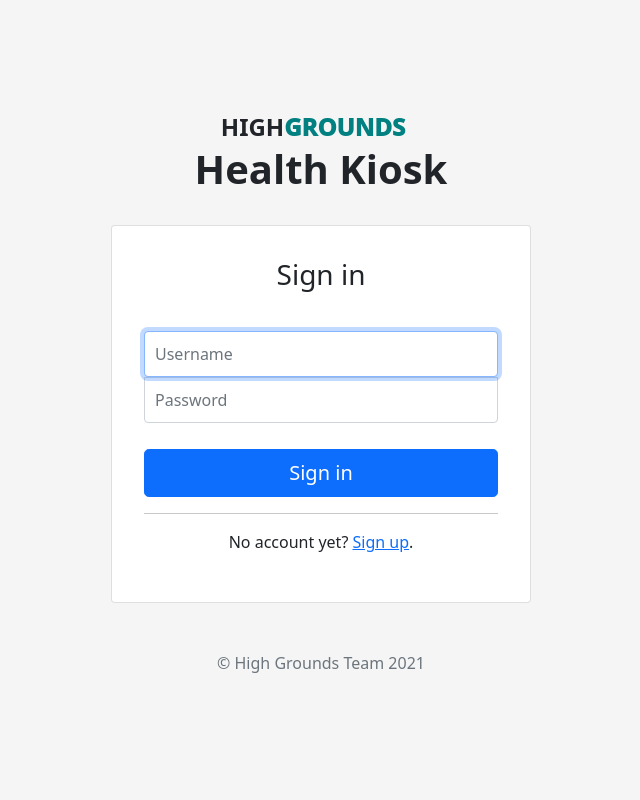
After one commit to paucabral/devops-midterm-webapp, a Flask app: page /login in a window 1280 px wide. The commit adds this page. Shown: the whole page, without its empty margins (319-959 px from the left). Run offline with Flask 2, Linux system fonts and the light colour scheme; some libraries are stand-ins or nearby versions.

Commit message:
Connected login page to API. No redirections yet.

```diff
--- /dev/null
+++ b/api.py
@@ -0,0 +1,16 @@
+from requests import get, post
+import json
+
+from requests.api import request
+
+
+ENDPOINT = "http://localhost:5000"
+
+
+def login(username, password):
+    route = "api/login"
+    query = "{}/{}".format(ENDPOINT, route)
+    body = {"username": username, "password": password}
+    response = post(query, json=body)
+
+    return response.json()
--- a/app.py
+++ b/app.py
@@ -1,4 +1,5 @@
 from flask import Flask, redirect, url_for, render_template, request
+from api import login as loginAPI
 
 app = Flask(__name__)
 
@@ -8,5 +9,31 @@ def index():
     return render_template('index.html')
 
 
+@app.route("/register", methods=['GET'])
+def registration():
+    return render_template('registration.html')
+
+
+@app.route("/login", methods=['GET', 'POST'])
+def login():
+    if request.method == 'GET':
+        return render_template('login.html')
+    elif request.method == 'POST':
+        username = request.form.get('username')
+        password = request.form.get('password')
+        response = loginAPI(username, password)
+
+        if "message" in response.keys():
+            message = response['message']
+            return render_template('login.html', message=message)
+        else:
+            return redirect('/login')
+
+
+@app.route("/home", methods=['GET'])
+def home():
+    return render_template('home.html')
+
+
 if __name__ == '__main__':
     app.run(debug=True, host='0.0.0.0', port=5050)
--- a/static/css/style.css
+++ b/static/css/style.css
@@ -8,14 +8,14 @@ html {
 }
 
 #indexBody {
-  min-height: 100vh;
+  min-height: 101vh;
   background: linear-gradient(to bottom, rgba(0, 0, 0, 0.8), rgba(0, 0, 0, 0.8)),
     url("../img/bg.jpg") center no-repeat;
   background-size: cover;
 }
 
 #differential-diagnosis {
-  min-height: 100vh;
+  min-height: 101vh;
   background: linear-gradient(
       to right,
       rgba(22, 63, 151, 0.6),
@@ -26,7 +26,7 @@ html {
 }
 
 #recommendations {
-  min-height: 100vh;
+  min-height: 101vh;
   background: linear-gradient(
       to right,
       rgba(0, 0, 0, 0.8),
@@ -37,7 +37,7 @@ html {
 }
 
 #nearby-hospitals {
-  min-height: 100vh;
+  min-height: 101vh;
   background: linear-gradient(
       to right,
       rgba(139, 32, 68, 0.6),
@@ -48,7 +48,7 @@ html {
 }
 
 #developers {
-  min-height: 100vh;
+  min-height: 101vh;
   background: linear-gradient(to bottom, rgba(0, 0, 0, 0.8), rgba(0, 0, 0, 0.6)),
     url("../img/dev.jpg") center no-repeat;
   background-size: cover;
@@ -239,6 +239,61 @@ ol {
   font-size: 1.4em;
 }
 
+.sign-in-body {
+  min-height: 100vh;
+  display: -ms-flexbox;
+  display: -webkit-box;
+  display: flex;
+  -ms-flex-align: center;
+  -ms-flex-pack: center;
+  -webkit-box-align: center;
+  align-items: center;
+  -webkit-box-pack: center;
+  justify-content: center;
+  padding-top: 40px;
+  padding-bottom: 40px;
+  background-color: #f5f5f5;
+  text-align: center;
+}
+
+.card-signin {
+  padding: 2em;
+}
+
+.login-message-danger {
+  background-color: rgb(255, 0, 0, 0.1);
+}
+
+.form-signin {
+  width: 100%;
+  max-width: 450px;
+  padding: 15px;
+  margin: 0 auto;
+}
+.form-signin .checkbox {
+  font-weight: 400;
+}
+.form-signin .form-control {
+  position: relative;
+  box-sizing: border-box;
+  height: auto;
+  padding: 10px;
+  font-size: 16px;
+}
+.form-signin .form-control:focus {
+  z-index: 2;
+}
+.form-signin input[type="email"] {
+  margin-bottom: -1px;
+  border-bottom-right-radius: 0;
+  border-bottom-left-radius: 0;
+}
+.form-signin input[type="password"] {
+  margin-bottom: 10px;
+  border-top-left-radius: 0;
+  border-top-right-radius: 0;
+}
+
 @media screen and (max-width: 450px) {
   .row {
     margin-right: 0 !important;
--- a/templates/index.html
+++ b/templates/index.html
@@ -43,6 +43,9 @@
                         aria-hidden="true"></i> Home</a></li>
                   <li><a href="#developers" class="nav-item nav-link" style="color: #eee;"><i class="fa fa-user fa-3"
                         aria-hidden="true"></i> Developers</a></li>
+                  <li>
+                    <a href="/login" class="btn btn-outline-info text-white" style="font-weight: bold;">Sign In</a>
+                  </li>
                 </ul>
               </div>
             </div>
--- /dev/null
+++ b/templates/login.html
@@ -0,0 +1,72 @@
+<!DOCTYPE html>
+<html>
+
+<head>
+  <meta charset='utf-8' />
+  <meta name='viewport' content='width=device-width, initial-scale=1' />
+  <title>High Grounds Health Kiosk</title>
+  <!-- Font Awesome -->
+  <link rel="stylesheet" href="https://pro.fontawesome.com/releases/v5.10.0/css/all.css"
+    integrity="sha384-AYmEC3Yw5cVb3ZcuHtOA93w35dYTsvhLPVnYs9eStHfGJvOvKxVfELGroGkvsg+p" crossorigin="anonymous" />
+  <!-- End Font Awesome -->
+  <!-- BootStrap 5.1 -->
+  <link href="https://cdn.jsdelivr.net/npm/bootstrap@5.1.3/dist/css/bootstrap.min.css" rel="stylesheet"
+    integrity="sha384-1BmE4kWBq78iYhFldvKuhfTAU6auU8tT94WrHftjDbrCEXSU1oBoqyl2QvZ6jIW3" crossorigin="anonymous">
+  <script src="https://cdn.jsdelivr.net/npm/@popperjs/core@2.10.2/dist/umd/popper.min.js"
+    integrity="sha384-7+zCNj/IqJ95wo16oMtfsKbZ9ccEh31eOz1HGyDuCQ6wgnyJNSYdrPa03rtR1zdB"
+    crossorigin="anonymous"></script>
+  <script src="https://cdn.jsdelivr.net/npm/bootstrap@5.1.3/dist/js/bootstrap.min.js"
+    integrity="sha384-QJHtvGhmr9XOIpI6YVutG+2QOK9T+ZnN4kzFN1RtK3zEFEIsxhlmWl5/YESvpZ13"
+    crossorigin="anonymous"></script>
+  <!-- End BootStrap 5.1 -->
+  <!-- JQuery -->
+  <script src="https://ajax.googleapis.com/ajax/libs/jquery/3.5.1/jquery.min.js"></script>
+  <!-- Additional BootStrap JS -->
+  <script src="https://stackpath.bootstrapcdn.com/bootstrap/4.3.1/js/bootstrap.min.js"
+    integrity="sha384-JjSmVgyd0p3pXB1rRibZUAYoIIy6OrQ6VrjIEaFf/nJGzIxFDsf4x0xIM+B07jRM"
+    crossorigin="anonymous"></script>
+  <link rel="stylesheet" href="../static/css/style.css" />
+  <script src="../static/js/index.js"></script>
+  <link rel="canonical" href="https://getbootstrap.com/docs/4.0/examples/sign-in/">
+</head>
+
+<body>
+  <div class="sign-in-body container-fluid">
+    <form class="form-signin" method="POST">
+      <!-- <img class="mb-4" src="https://getbootstrap.com/docs/4.0/assets/brand/bootstrap-solid.svg" alt="" width="72"
+        height="72"> -->
+      <span style="font-size: x-large; font-weight: bold;" class="navbar-brand" href="#">HIGH<span
+          class="brand" style="color: teal;">GROUNDS</span></span>
+      <h1 style="font-weight: bold;">Health Kiosk</h1>
+      <br>
+      <div class="card card-signin">
+        <h1 class="h3 mb-3 font-weight-normal">Sign in</h1>
+        <br>
+
+        {% if message %}
+        <div class="login-message-danger mb-3 p-2 card border-danger">
+          {{ message }}
+        </div>
+        {% endif %}
+
+        <label for="inputUsername" class="sr-only">Username</label>
+        <input name="username" type="username" id="inputUsername" class="form-control" placeholder="Username" required autofocus>
+        <label for="inputPassword" class="sr-only">Password</label>
+        <input name="password" type="password" id="inputPassword" class="form-control" placeholder="Password" required>
+        <div class="checkbox mb-3">
+          <!-- <label>
+                  <input type="checkbox" value="remember-me"> Remember me
+                </label> -->
+        </div>
+        <button class="btn btn-lg btn-primary btn-block" type="submit">Sign in</button>
+
+        <hr>
+
+        <p>No account yet? <a href="/register">Sign up</a>.</p>
+      </div>
+      <p class="mt-5 mb-3 text-muted">&copy; High Grounds Team 2021</p>
+    </form>
+  </div>
+</body>
+
+</html>
```
Also changed, not shown: templates/home.html (added, +36 -0 lines), templates/registration.html (added, +36 -0 lines).
